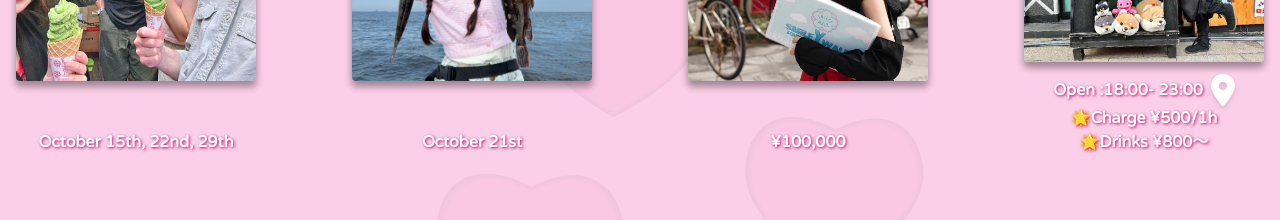
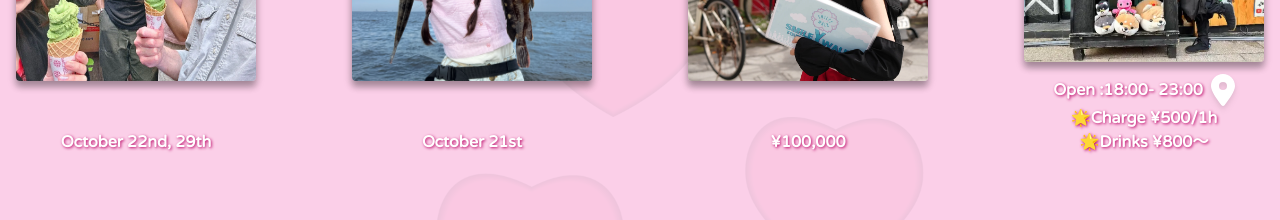
Before and after one commit to brandonrainey/smiley-tours, a Next.js app: page / in a window 1280 px wide. Shown: the part 5200-5420 px from the top of the page. Built offline with nearby package versions, Linux system fonts and the light colour scheme; no server answers; a web font is replaced by a local one; what tailwindcss-animated would draw is missing.

Commit message:
updated hidden gems tour dates

```diff
--- a/components/EventSidebar.tsx
+++ b/components/EventSidebar.tsx
@@ -81,7 +81,7 @@ export default function EventSidebar({ postContent }: EventSidebarProps) {
             className={`font-semibold rounded text-white custom:text-shadow-1 text-shadow-2 mt-2  max-w-[300px]  p-1 w-full flex flex-col items-center`}
           >
             <div className="flex gap-2 items-center">
-              <p>October 15th, 22nd, 29th</p>
+              <p>October 22nd, 29th</p>
             </div>
           </div>
         </div>
```
